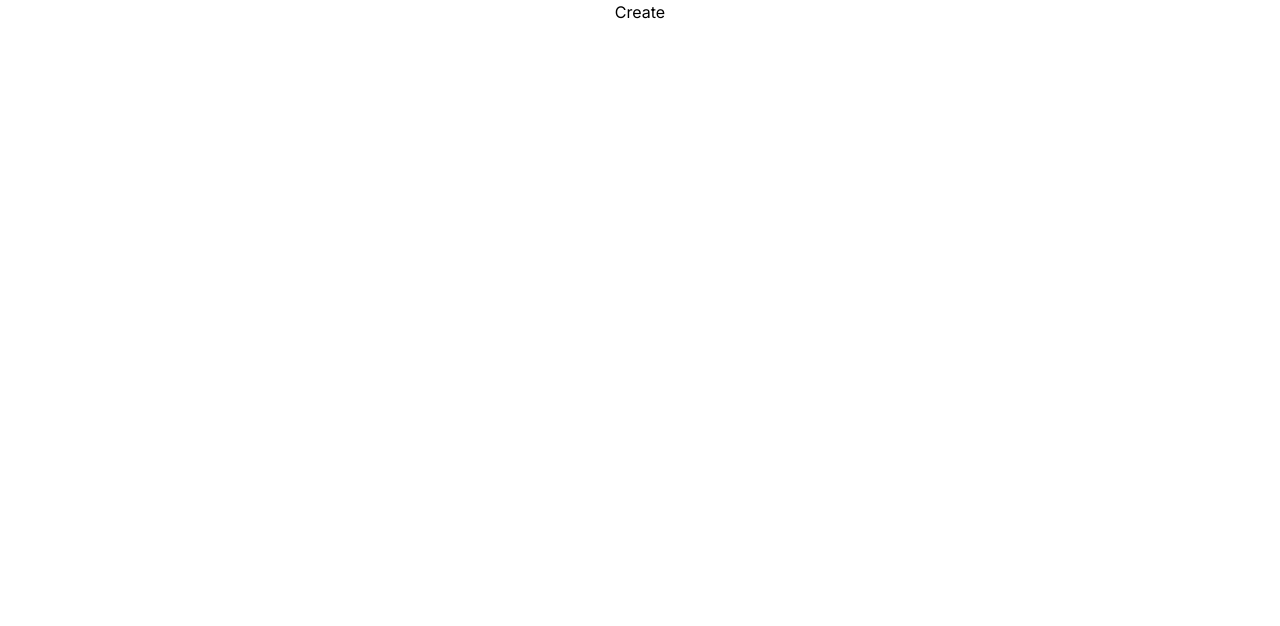
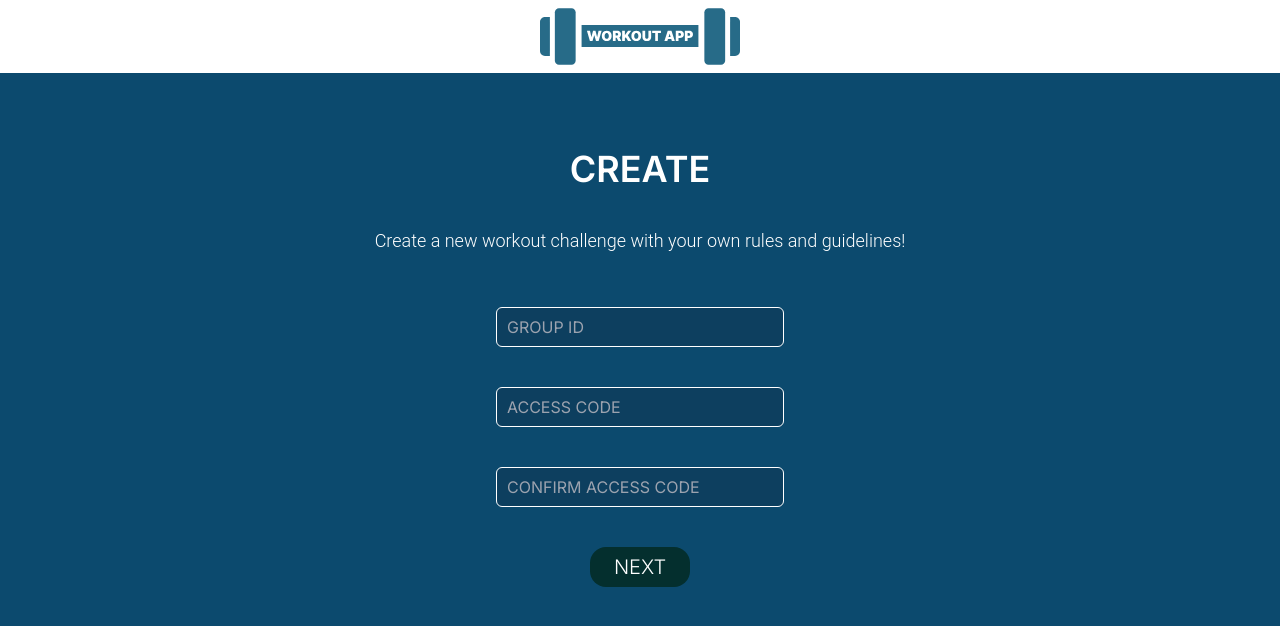
Before and after one commit to sandeepsuri/workout_application, a Next.js app in the folder workout-app/: page /Setup/Create in a window 1280 px wide. Shown: the top 626 px of the page. Built offline with nearby package versions, Linux system fonts and the light colour scheme.

Commit message:
feat: step 1 of create group page

```diff
--- a/workout-app/src/app/Setup/Create/page.tsx
+++ b/workout-app/src/app/Setup/Create/page.tsx
@@ -4,8 +4,37 @@ import Image from "next/image"
 
 const Create = () => {
     return (
-        <div className="flex flex-col items-center h-screen">
-            Create
+        <div className="flex flex-col items-center h-screen w-full">
+            {/* Header */}
+            <div className="h-20 flex justify-center">
+                <Image
+                src="/logo_teal.svg"
+                alt="header"
+                width={200}
+                height={200}
+                />
+            </div>
+            {/* Step 1 of Create */}
+            <div className="w-full h-full bg-sky-900 flex-col justify-start items-center gap-10 inline-flex">
+                <div className="h-9 px-10 flex-col justify-start items-start gap-2.5 flex" />
+                <div className="self-stretch px-10 justify-center items-center gap-2.5 inline-flex">
+                    <div className="text-center text-white text-4xl font-semibold font-inter">CREATE</div>
+                </div>
+                <div className="self-stretch px-10 pb-3.5 justify-center items-center gap-2.5 inline-flex">
+                    <div className="grow shrink basis-0 text-center text-white text-lg font-light font-roboto leading-snug">Create a new workout challenge with your own rules and guidelines!</div>
+                </div>
+
+                {/* GROUP ID INPUT */}
+                <input className="w-72 h-10 px-2.5 bg-gray-900 bg-opacity-20 rounded-md border border-white flex-col justify-center items-start gap-2.5 flex" placeholder="GROUP ID" />
+                {/* ACCESS CODE INPUT */}
+                <input className="w-72 h-10 px-2.5 bg-gray-900 bg-opacity-20 rounded-md border border-white flex-col justify-center items-start gap-2.5 flex" placeholder="ACCESS CODE" />
+                {/* CONFIRM ACCESS CODE INPUT */}
+                <input className="w-72 h-10 px-2.5 bg-gray-900 bg-opacity-20 rounded-md border border-white flex-col justify-center items-start gap-2.5 flex" placeholder="CONFIRM ACCESS CODE" />
+
+                <button className="px-6 py-1.5 bg-teal-950 rounded-2xl flex-col justify-center items-center gap-2.5 flex">
+                    <div className="text-center text-white text-xl font-light font-['Inter']">NEXT</div>
+                </button>
+            </div>
         </div>
     )
 }
```
Also changed, not shown: workout-app/public/logo_teal.svg (added).
